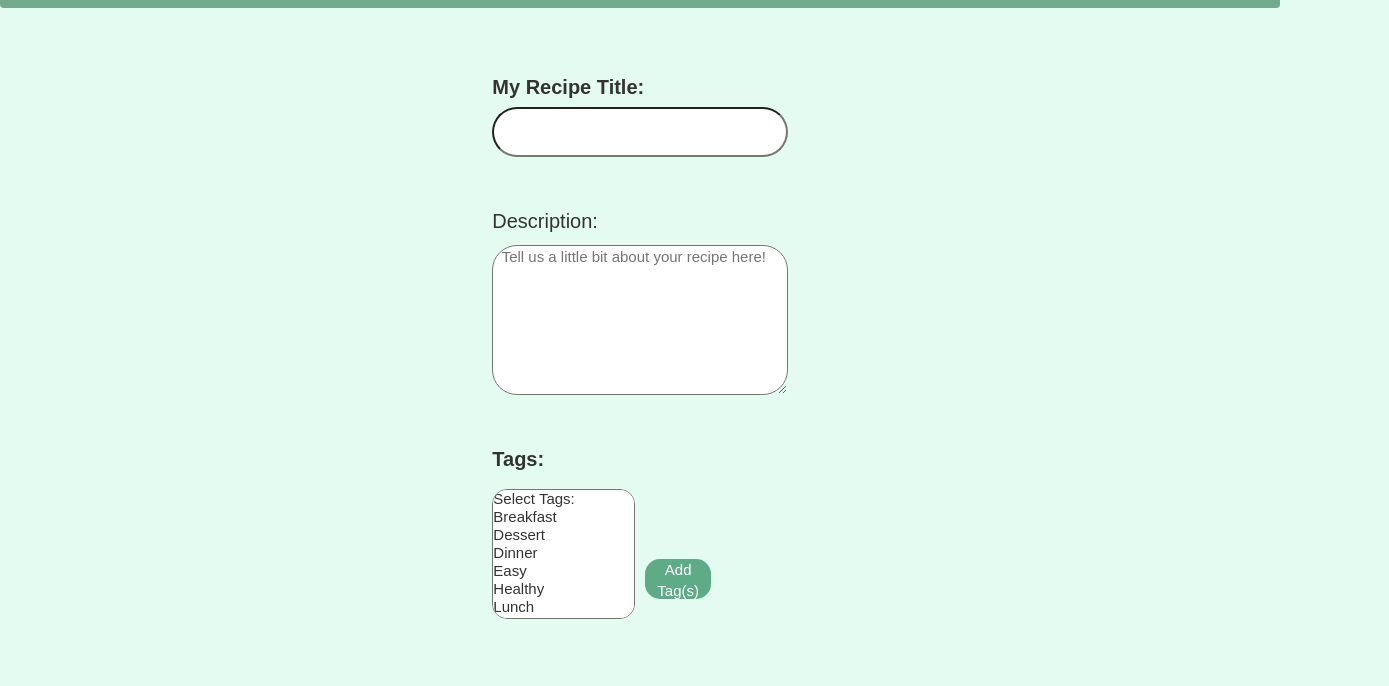
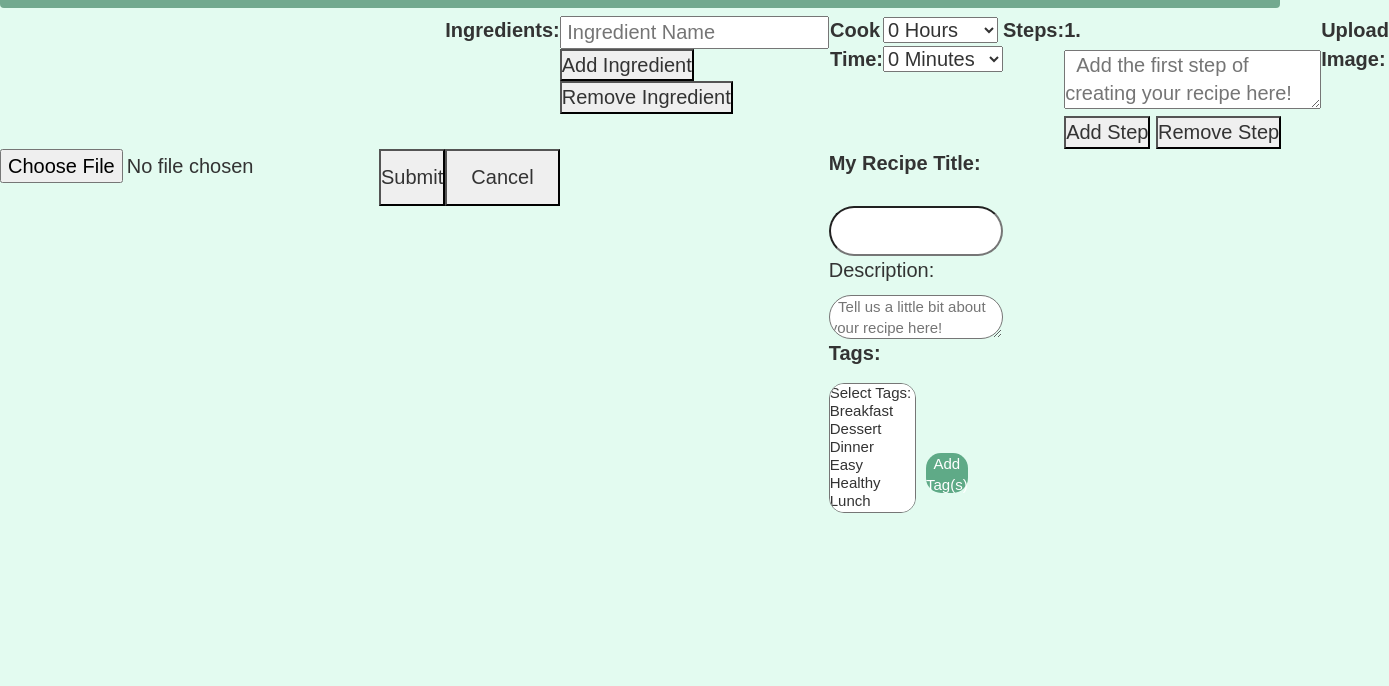
Before and after one commit to cse110-fa21-group25/cse110-fa21-group25, a website: page source/new-recipe.html in a window 1280 px wide. Shown: the part 84-770 px from the top of the page, 1389 px wide, since content can reach past the window. Drawn offline with nearby package versions, Linux system fonts and the light colour scheme.

```diff
--- a/source/assets/styles/new-recipe.css
+++ b/source/assets/styles/new-recipe.css
@@ -11,12 +11,12 @@
 #recipeForm{
     display: grid;
     grid-template-columns: repeat(13,1fr);
-    grid-template-rows:
-    auto auto auto 50px auto 150px
+    grid-template-rows: repeat(30, auto);
+    /* auto auto auto 50px auto 150px
     50px auto auto auto auto 50px
     auto auto auto auto auto 50px
     auto 50px auto 50px auto 20px
-    50px 50px 50px 50px 50px 50px;
+    50px 50px 50px 50px 50px 50px; */
     font-size: 20px;
 }
 
@@ -82,163 +82,163 @@
 }
 
 #ingredients{
-    grid-row: 12 /16;
-    grid-column: 6/9;
+    /* grid-row: 12 /16;
+    grid-column: 6/9; */
 
 }
 .ingredients{
-    grid-row: 13/16;
+    /* grid-row: 13/16;
     grid-column: 6/9;
     display: grid;
     grid-template-columns: repeat(4,1fr);
     grid-template-rows: repeat(3,50px);
-    grid-gap: 30px;
+    grid-gap: 30px; */
 }
 
 #ingredient1{
-    grid-row: 1;
+    /* grid-row: 1;
     grid-column: 1/5;
     font-size: 15px;
-    border-radius: 15px;
+    border-radius: 15px; */
 }
 
 #add-ingredient{
-    grid-row: 2;
+    /* grid-row: 2;
     grid-column: 1/3;
     font-size: 15px;
     border-radius: 20px;
     background-color: #5faa87;
     color: white;
-    border-style: hidden;
+    border-style: hidden; */
 }
 
 #remove-ingredient{
-    grid-row: 2;
+    /* grid-row: 2;
     grid-column: 3/5;
     height: 50px;
     font-size: 15px;
     border-radius: 20px;
     background-color: rgb(238, 106, 106);
     color: white;
-    border-style: hidden;
+    border-style: hidden; */
 }
 
 .ingredients-field{
-    grid-row: 1;
+    /* grid-row: 1;
     grid-column: 1/4;
-    height: 50px;
+    height: 50px; */
 }
 
 
 #time{
-    grid-row: 18;
-    grid-column: 6/9;
+    /* grid-row: 18;
+    grid-column: 6/9;  */
 }
 #cook-time{
-    grid-row: 19;
+    /* grid-row: 19;
     grid-column: 6/9;
     display: grid;
     grid-template-columns: repeat(4,1fr);
     grid-template-rows: 50px 20px;
-    grid-gap: 30px;
+    grid-gap: 30px; */
 }
 
 #num-hours{
-    grid-row: 1;
+    /* grid-row: 1;
     grid-column: 2/3;
     font-size: 15px;
-    border-radius: 20px;
+    border-radius: 20px; */
 }
 
 #num-minutes{
-    grid-row: 1;
+    /* grid-row: 1;
     grid-column: 3/4;
     font-size: 15px;
-    border-radius: 20px;
+    border-radius: 20px; */
 }
 
 
 #steps{
-    grid-row: 20;
-    grid-column: 6/9;
+    /* grid-row: 20;
+    grid-column: 6/9; */
 }
 .steps{
-    grid-row: 21;
+    /* grid-row: 21;
     grid-column: 6/9;
     display: grid;
     grid-template-columns: repeat(4,1fr);
     grid-template-rows: repeat(3, auto);
-    grid-gap: 30px;
+    grid-gap: 30px; */
 
 }
 
 .recipe-steps{
-    grid-row: 1;
+    /* grid-row: 1;
     grid-column: 1/5;
     display: grid;
-    font-size: 20px;
+    font-size: 20px; */
 
 }
 
 #step1{
-    grid-row: 2;
+    /* grid-row: 2;
     grid-column: 1/5;
     height: 100px;
     font-size: 15px;
-    border-radius: 25px;
+    border-radius: 25px; */
 }
 
 #add-step{
-    grid-row: 2;
+    /* grid-row: 2;
     grid-column: 1/3;
     height: 50px;
     font-size: 15px;
     border-radius: 20px;
     background-color: #5faa87;
     color: white;
-    border-style: hidden;
+    border-style: hidden; */
 }
 
 #remove-step{
-    grid-row: 2;
+    /* grid-row: 2;
     grid-column: 3/5;
     height: 50px;
     font-size: 15px;
     border-radius: 20px;
     background-color: rgb(238, 106, 106);
     color: white;
-    border-style: hidden;
+    border-style: hidden; */
 }
 
 #image{
-    grid-row: 23;
-    grid-column: 6/9;
+    /* grid-row: 23;
+    grid-column: 6/9; */
 }
 
 input[type="file"]{
-    grid-row: 25;
+    /* grid-row: 25;
     grid-column: 6/9;
-    height: 50px;
+    height: 50px; */
 }
 
 
 #submit-recipe{
-    grid-row: 27;
+    /* grid-row: 27;
     grid-column: 6/9;
     font-size: 20px;
     border-radius: 25px;
     background-color: #5faa87;
     color: white;
-    border-style: hidden;
+    border-style: hidden; */
 }
 
 
 #cancel{
-    grid-row: 29;
+    /* grid-row: 29;
     grid-column: 6/9;
     font-size: 20px;
     border-radius: 25px;
     background-color: rgb(238, 106, 106);
     color: white;
-    border-style: hidden;
+    border-style: hidden; */
 }
```
